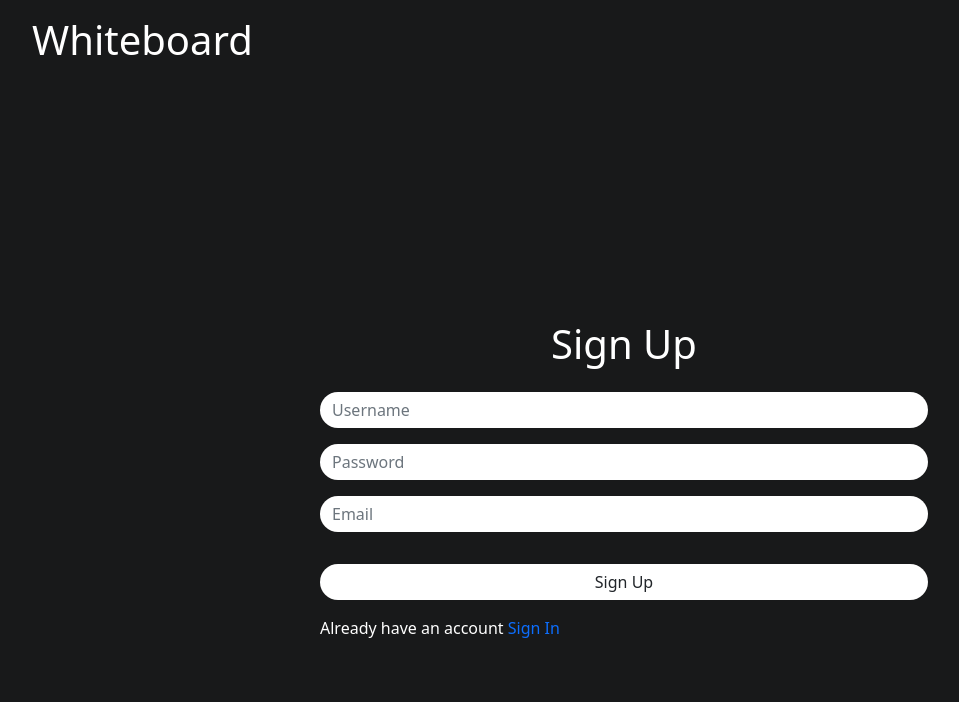
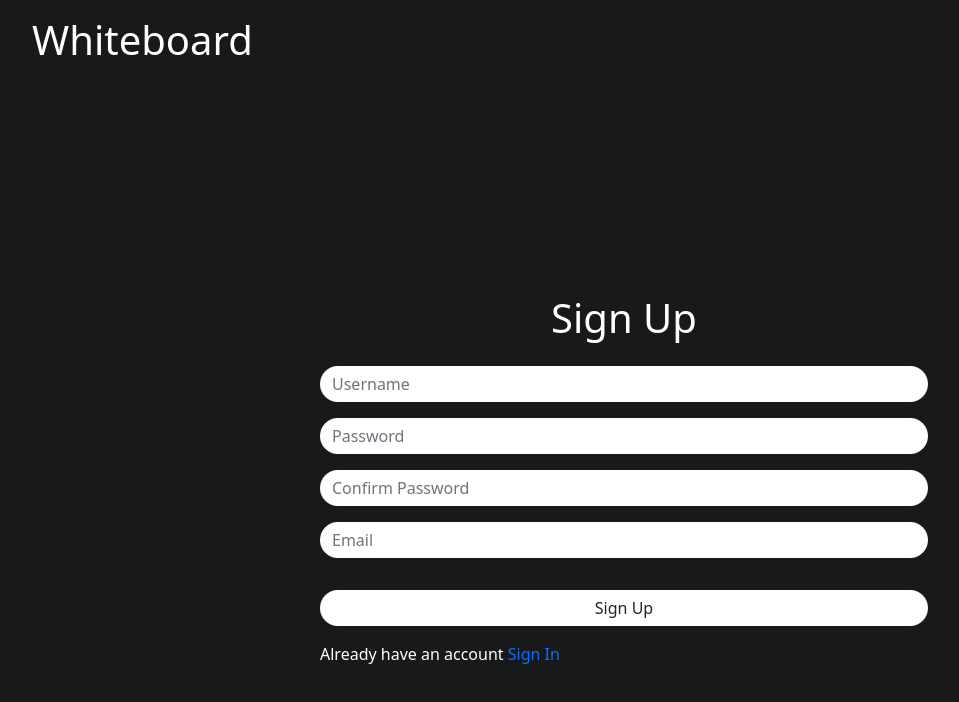
Before and after one commit to ahmadjubran/401-whiteboard-frontend, a React (Create React App) app: page /signup in a window 1280 px wide. Shown: the top 702 px of the page, without its empty margins (16-975 px from the left). Built offline with nearby package versions, Linux system fonts and the light colour scheme.

Commit message:
Add Confirm Password

```diff
--- a/src/components/Signup.js
+++ b/src/components/Signup.js
@@ -5,6 +5,10 @@ import { Button, Form } from "react-bootstrap";
 export default function Signup() {
   const handleSubmit = async (e) => {
     e.preventDefault();
+    if (e.target.password.value !== e.target.confirmPassword.value) {
+      alert("Passwords do not match");
+      return;
+    }
     const user = {
       userName: e.target.username.value,
       password: e.target.password.value,
@@ -49,6 +53,14 @@ export default function Signup() {
         </Form.Group>
         <Form.Group>
           <Form.Control
+            type="password"
+            placeholder="Confirm Password"
+            name="confirmPassword"
+            className="border-0 rounded-5"
+          />
+        </Form.Group>
+        <Form.Group>
+          <Form.Control
             type="email"
             placeholder="Email"
             name="email"
```
